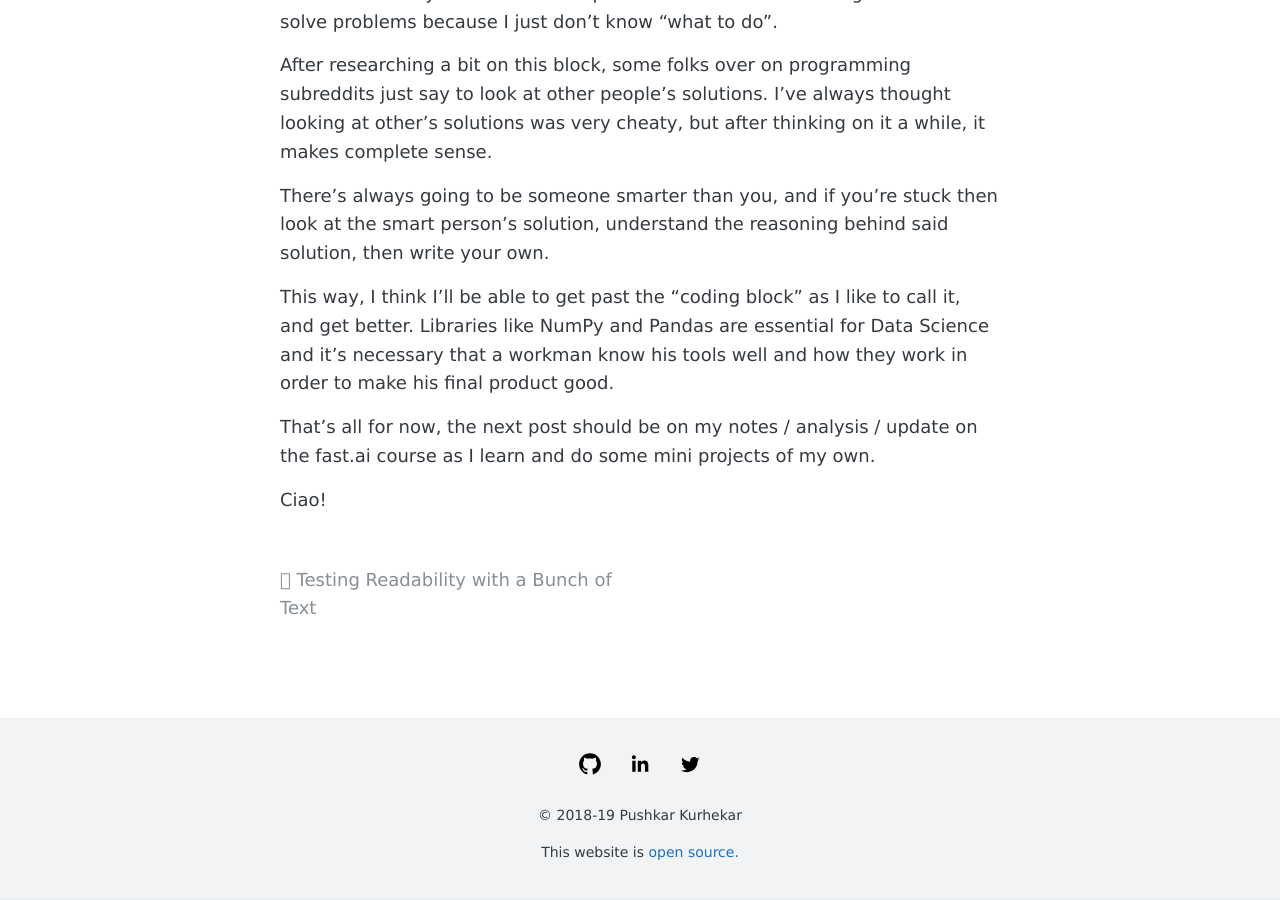
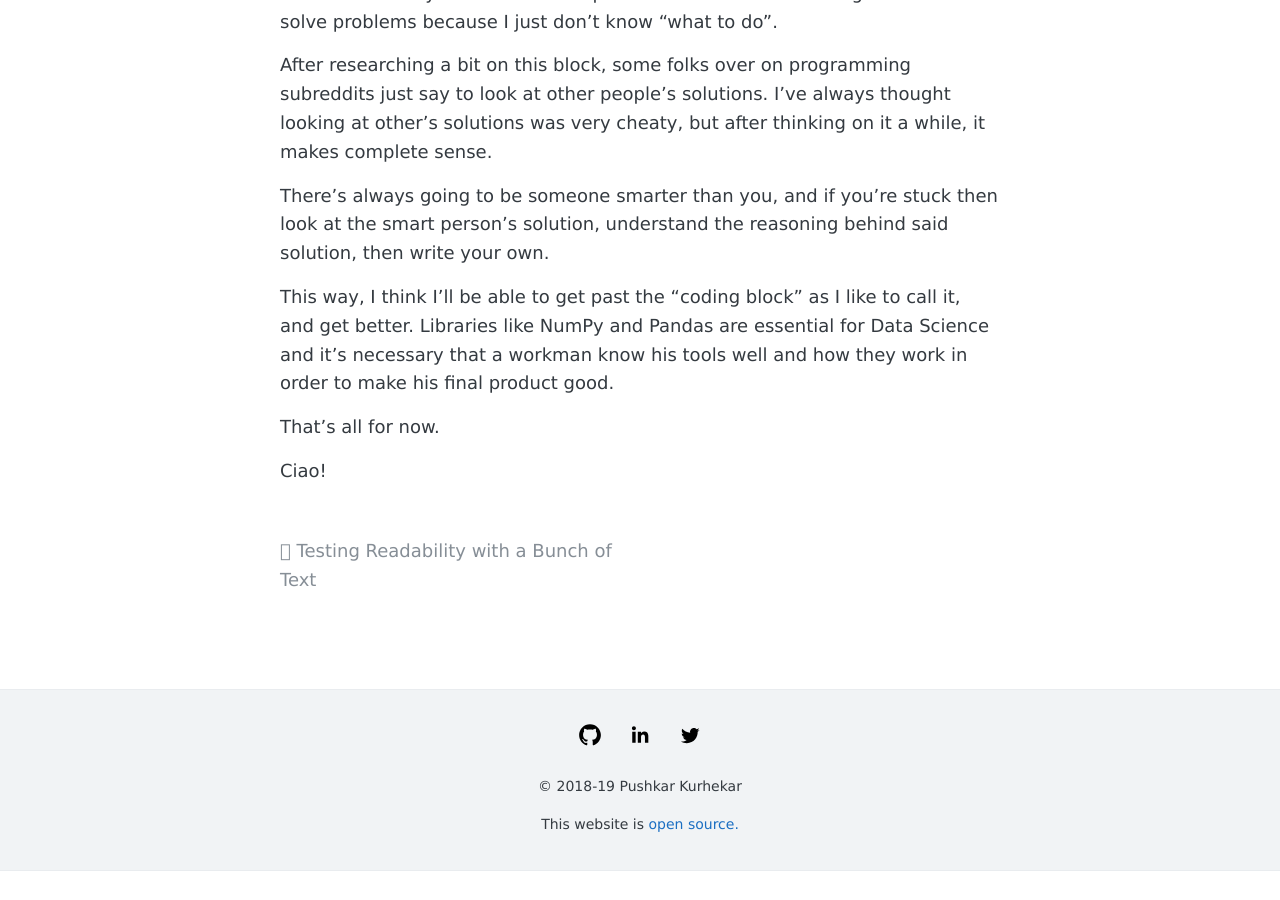
Before and after one commit to pshkrh/pshkrh.github.io, a Jekyll site: the page built from _posts/2019-1-3-new-year-post.md, in a window 1280 px wide and 900 px high, scrolled down 1094 px. Built offline with Jekyll 4.4.1, drawn with Linux system fonts in a browser that asks for light colours; comment, search, counter and statistics services are not loaded; after the commit the page ends 1965 px from its top, so only the background shows below that.

Commit message:
Update 2019-1-3-new-year-post.md

```diff
--- a/_posts/2019-1-3-new-year-post.md
+++ b/_posts/2019-1-3-new-year-post.md
@@ -31,6 +31,6 @@ There's always going to be someone smarter than you, and if you're stuck then lo
 
 This way, I think I'll be able to get past the "coding block" as I like to call it, and get better. Libraries like NumPy and Pandas are essential for Data Science and it's necessary that a workman know his tools well and how they work in order to make his final product good.
 
-That's all for now, the next post should be on my notes / analysis / update on the fast.ai course as I learn and do some mini projects of my own.
+That's all for now.
 
 Ciao!
```
